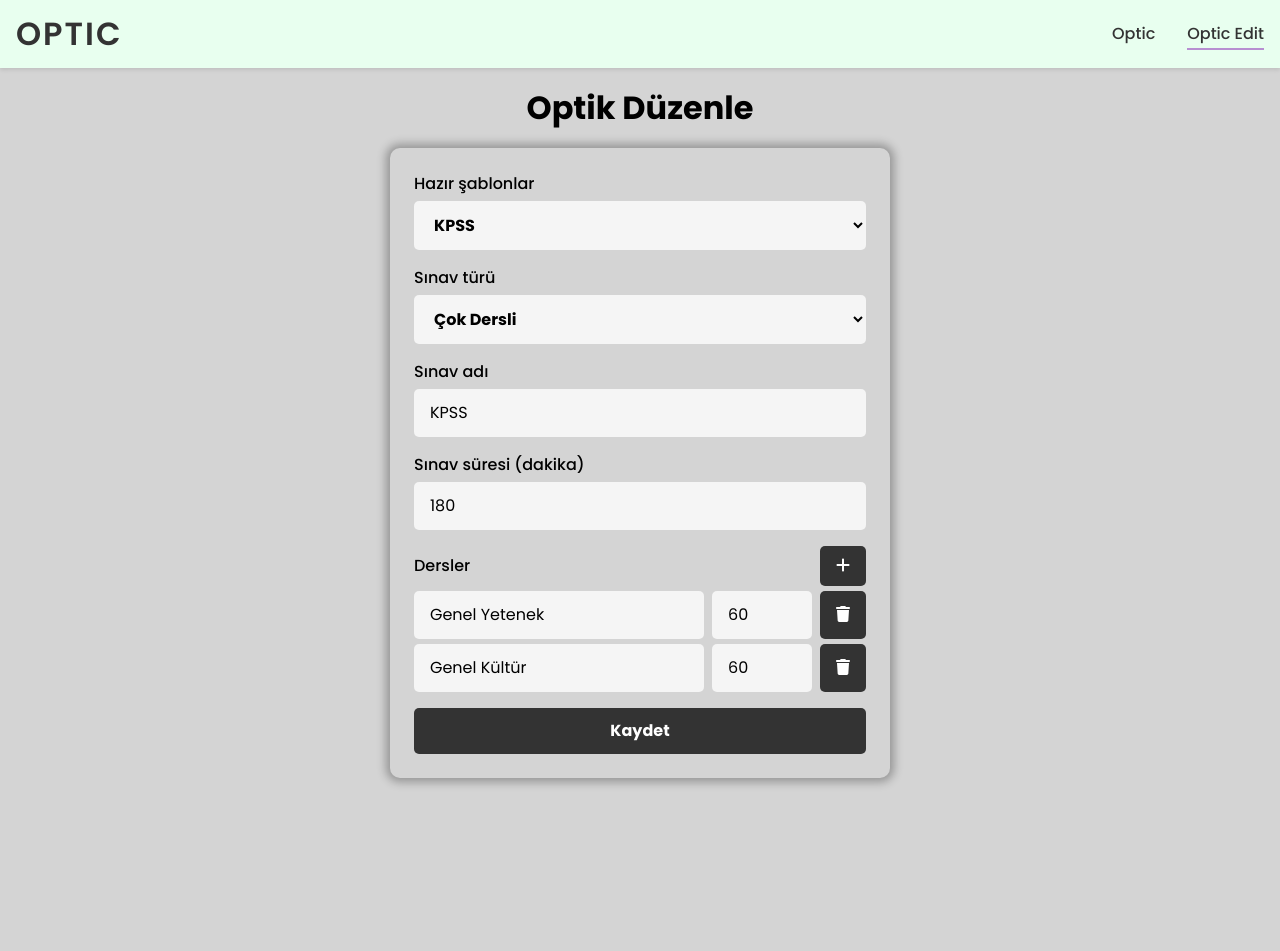
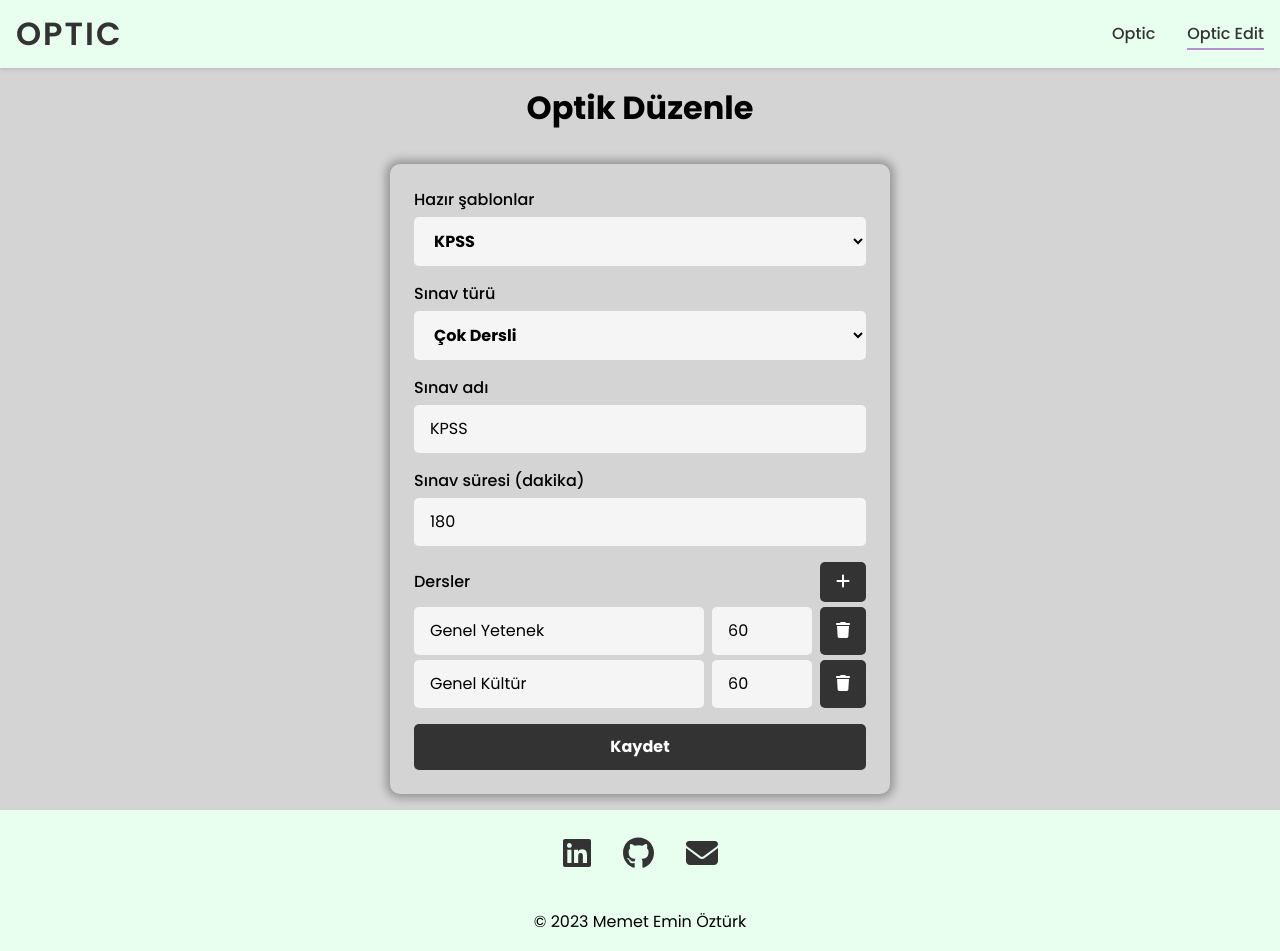
Before and after one commit to memeteminozturk/E-Optic, a React (Vite) app: page /edit in a window 1280 px wide. Shown: the top 951 px of the page. Before the commit the page ends 800 px from the top, so only its background shows below. Built offline with nearby package versions, Linux system fonts and the light colour scheme.

Commit message:
footer added.

```diff
--- a/package.json
+++ b/package.json
@@ -11,6 +11,7 @@
   },
   "dependencies": {
     "@fortawesome/fontawesome-svg-core": "^6.5.2",
+    "@fortawesome/free-brands-svg-icons": "^6.6.0",
     "@fortawesome/free-solid-svg-icons": "^6.5.2",
     "@fortawesome/react-fontawesome": "^0.2.2",
     "@reduxjs/toolkit": "^2.1.0",
--- a/src/App.jsx
+++ b/src/App.jsx
@@ -5,6 +5,7 @@ import OpticPage from "./pages/OpticPage";
 import OpticEditPage from "./pages/OpticEditPage";
 import { Toaster } from "react-hot-toast";
 import Navbar from "./components/Navbar";
+import Footer from "./components/Footer";
 
 function App() {
 
@@ -15,6 +16,7 @@ function App() {
         <Route path="/" element={<OpticPage />} />
         <Route path="/edit" element={<OpticEditPage />} />
       </Routes>
+      <Footer />
       <Toaster />
     </>
   );
--- /dev/null
+++ b/src/components/Footer.jsx
@@ -0,0 +1,36 @@
+import React from 'react'
+import { Link } from 'react-router-dom'
+import "./styles.css"
+import { FontAwesomeIcon } from '@fortawesome/react-fontawesome'
+import { faLinkedin, faGithub } from '@fortawesome/free-brands-svg-icons'
+import { faEnvelope } from '@fortawesome/free-solid-svg-icons'
+
+
+const Footer = () => {
+    return (
+        <footer className="footer">
+            <div className="container footer-container">
+                <ul className="social-list">
+                    <li className="footer-item">
+                        <a href="https://www.linkedin.com/in/umutcanbolat/" target="_blank" rel="noreferrer">
+                            <FontAwesomeIcon icon={faLinkedin} />
+                        </a>
+                    </li>
+                    <li className="footer-item">
+                        <a href="" target="_blank" rel="noreferrer">
+                            <FontAwesomeIcon icon={faGithub} />
+                        </a>
+                    </li>
+                    <li className="footer-item">
+                        <a href="mailto:" target="_blank" rel="noreferrer">
+                            <FontAwesomeIcon icon={faEnvelope} />
+                        </a>
+                    </li>
+                </ul>
+                <p className="footer-text">© 2023 Memet Emin Öztürk</p>
+            </div>
+        </footer>
+    )
+}
+
+export default Footer
--- a/src/components/styles.css
+++ b/src/components/styles.css
@@ -47,3 +47,34 @@
     height: 2px;
     background-color: #b78fd1;
 }
+
+/* footer */
+.footer {
+    background-color: #e8ffef;
+    padding: 20px 0;
+    box-shadow: 0 2px 4px 0 rgba(0, 0, 0, 0.1);
+    width: 100%;
+    z-index: 100;
+}
+
+.footer-container {
+    display: flex;
+    flex-direction: column;
+    gap: 2rem;
+    justify-content: center;
+    align-items: center;
+}
+
+.social-list {
+    display: flex;
+    gap: 2rem;
+}
+
+.social-list a {
+    color: #333;
+    font-size: 2rem;
+}
+
+.social-list a:hover {
+    color: #000;
+}
--- a/src/pages/OpticEditPage/style.css
+++ b/src/pages/OpticEditPage/style.css
@@ -4,9 +4,8 @@
     align-items: center;
     justify-content: center;
     width: 100%;
-    /* TODO */
     /* height will be 100vh - navbar */
-    /* height: calc(100vh - 69px); */
+    min-height: calc(100vh - 68px);
 }
 
 form {
@@ -20,6 +19,7 @@ form {
     padding: 1.5rem;
     border-radius: 10px;
     box-shadow: 0 0 10px 4px rgba(0, 0, 0, 0.3);
+    margin-block: 1rem;
 }
 
 .form-group {
```
Also changed, not shown: 2 other files (tests, documents, lock files or other folders).
